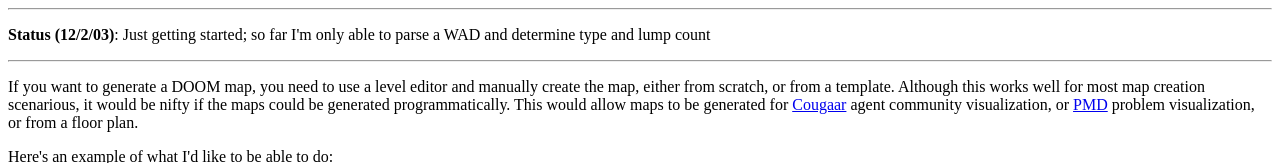
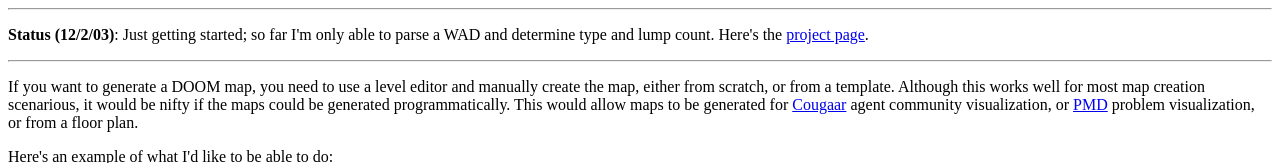
Before and after one commit to hammernight/ruby-doom, a plain HTML site: page www/index.html in a window 1280 px wide. Shown: the top 163 px of the page. Drawn offline with Linux system fonts and the light colour scheme.

Commit message:
*** empty log message ***
git-svn-id: http://ruby-doom.rubyforge.org/svn/trunk/ruby-doom@40 9c6a2b45-160a-0410-8aab-db8519d1476a

```diff
--- a/www/index.html
+++ b/www/index.html
@@ -3,7 +3,7 @@
 <body>
 
 <hr>
-<p><b>Status (12/2/03)</b>: Just getting started; so far I'm only able to parse a WAD and determine type and lump count
+<p><b>Status (12/2/03)</b>: Just getting started; so far I'm only able to parse a WAD and determine type and lump count.  Here's the <a href="http://rubyforge.org/projects/ruby-doom/">project page</a>.
 <hr>
 
 <p>If you want to generate a DOOM map, you need to use a level editor and manually create the map, either from scratch, or from a template.  Although this works well for most map creation scenarious, it would be nifty if the maps could be generated programmatically.  This would allow maps to be generated for <a href="http://cougaar.org/">Cougaar</a> agent community visualization, or <a href="http://pmd.sf.net/">PMD</a> problem visualization, or from a floor plan.
```
